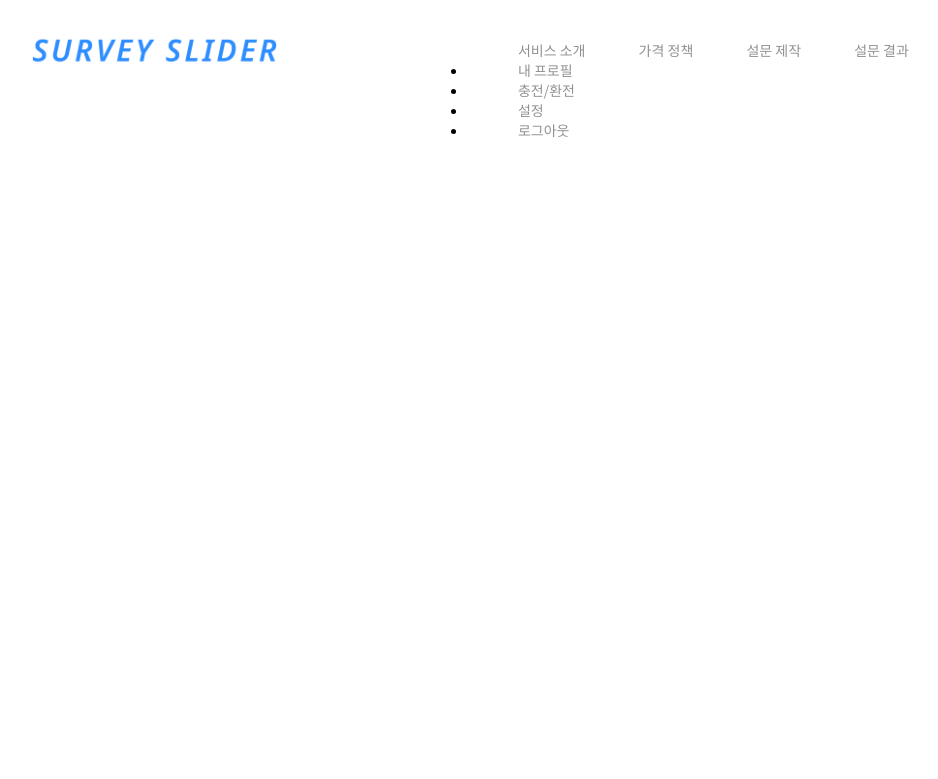
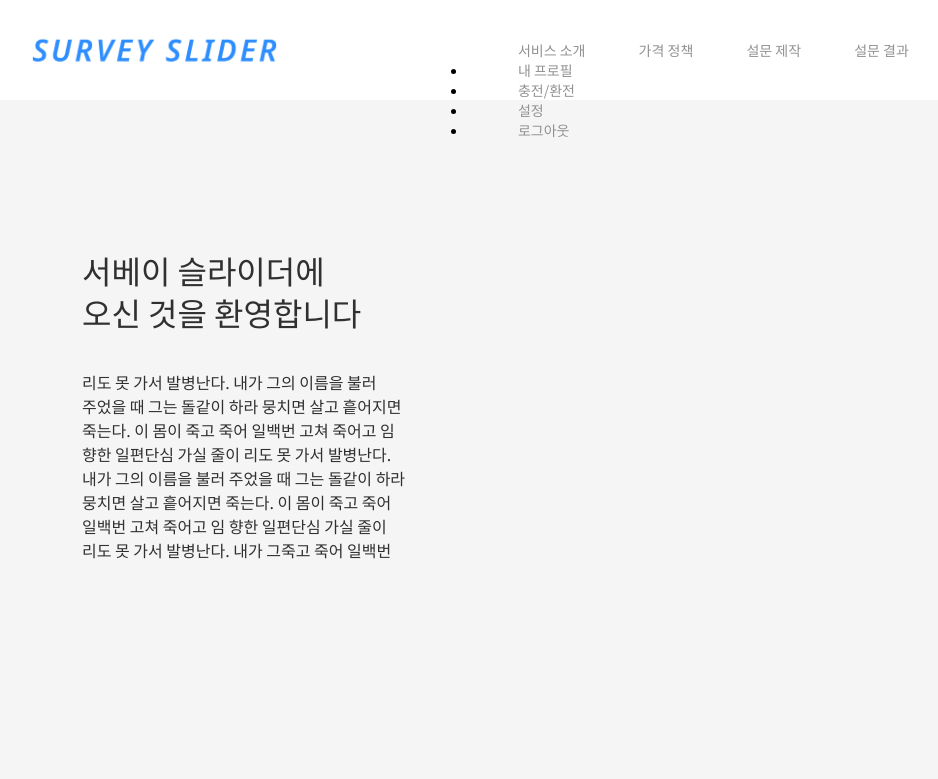
Before and after one commit to born9507/surveySlide, a Django app: page / in a window 1280 px wide. Shown: the top 779 px of the page, without its empty margins (168-1106 px from the left). Run offline with Django 3.2, Linux system fonts and the light colour scheme; the visitor is signed in with stand-in values (Sample User, id 1).

Commit message:
Merge index

```diff
--- a/surveySlide/pages/templates/pages/index.html
+++ b/surveySlide/pages/templates/pages/index.html
@@ -5,8 +5,11 @@
 {% block content %}
 
 {% if user.is_authenticated %}
-    <h2> 서베이 슬라이더에 </h2>
-    <h2>오신 것을 환영합니다 </h2>
+<div class = "introduction">
+    <div class = "title"><p>서베이 슬라이더에<br>오신 것을 환영합니다</p></div>
+    <div class = "content"><p> 리도 못 가서 발병난다. 내가 그의 이름을 불러<br>주었을 때 그는  돌같이 하라 뭉치면 살고 흩어지면<br>죽는다. 이 몸이 죽고 죽어 일백번 고쳐 죽어고 임<br>향한 일편단심 가실 줄이 리도 못 가서 발병난다.<br>내가 그의 이름을 불러 주었을 때 그는  돌같이 하라<br>뭉치면 살고 흩어지면 죽는다. 이 몸이 죽고 죽어<br>일백번 고쳐 죽어고 임 향한 일편단심 가실 줄이<br>리도 못 가서 발병난다. 내가 그죽고 죽어 일백번 </p></div>
+</div>
+
 {%else%}
 
 <div class = "introduction">
```
